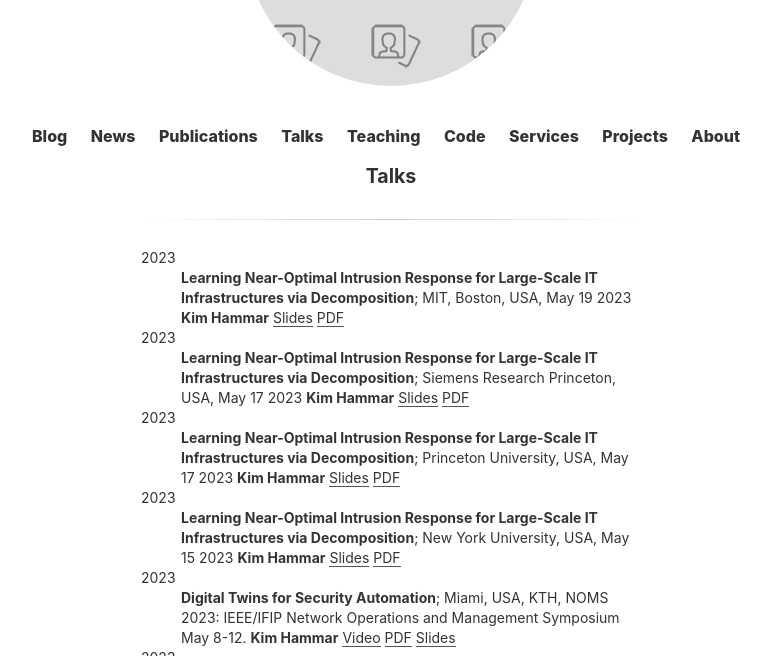
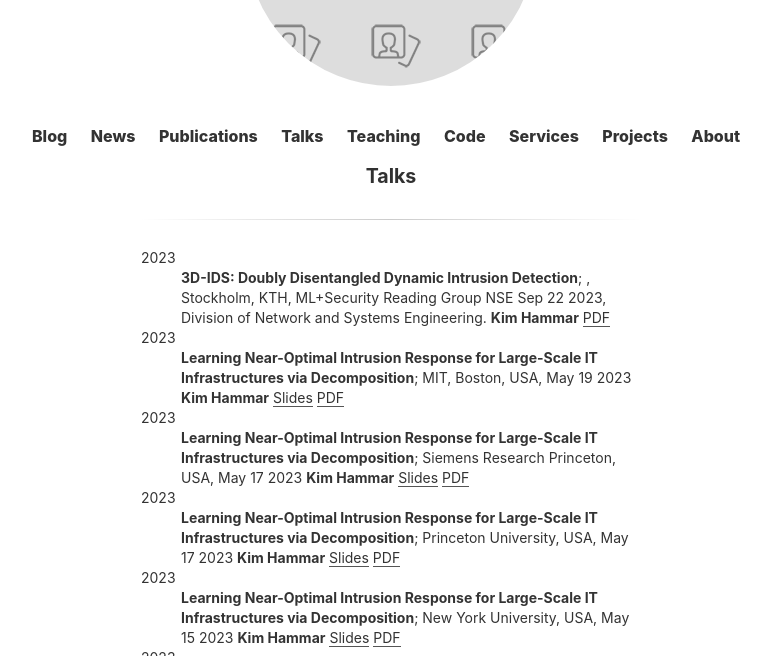
Before and after one commit to Limmen/Limmen.github.io, a Jekyll site: the page built from talks.md, in a window 1280 px wide and 900 px high, cut to the strip 244-900 px from the top of the window. Shown: the whole strip, without its empty margins (249-1020 px from the left). Built offline with Jekyll 4.4.1, drawn with Linux system fonts in a browser that asks for light colours.

Commit message:
add presentation

```diff
--- a/talks.md
+++ b/talks.md
@@ -2,6 +2,11 @@
 layout: page
 title: Talks
 ---
+
+2023
+:   **3D-IDS: Doubly Disentangled Dynamic Intrusion Detection**; , Stockholm, KTH, ML+Security Reading Group NSE Sep 22 2023, Division of Network and Systems Engineering.
+    **Kim Hammar**
+	[PDF](/assets/slides/MLSec_Reading_group_NSE_22_sep_23.pdf)
 
 2023
 :   **Learning Near-Optimal Intrusion Response for Large-Scale IT Infrastructures via Decomposition**; MIT, Boston, USA, May 19 2023
```
Also changed, not shown: 1 other file.
